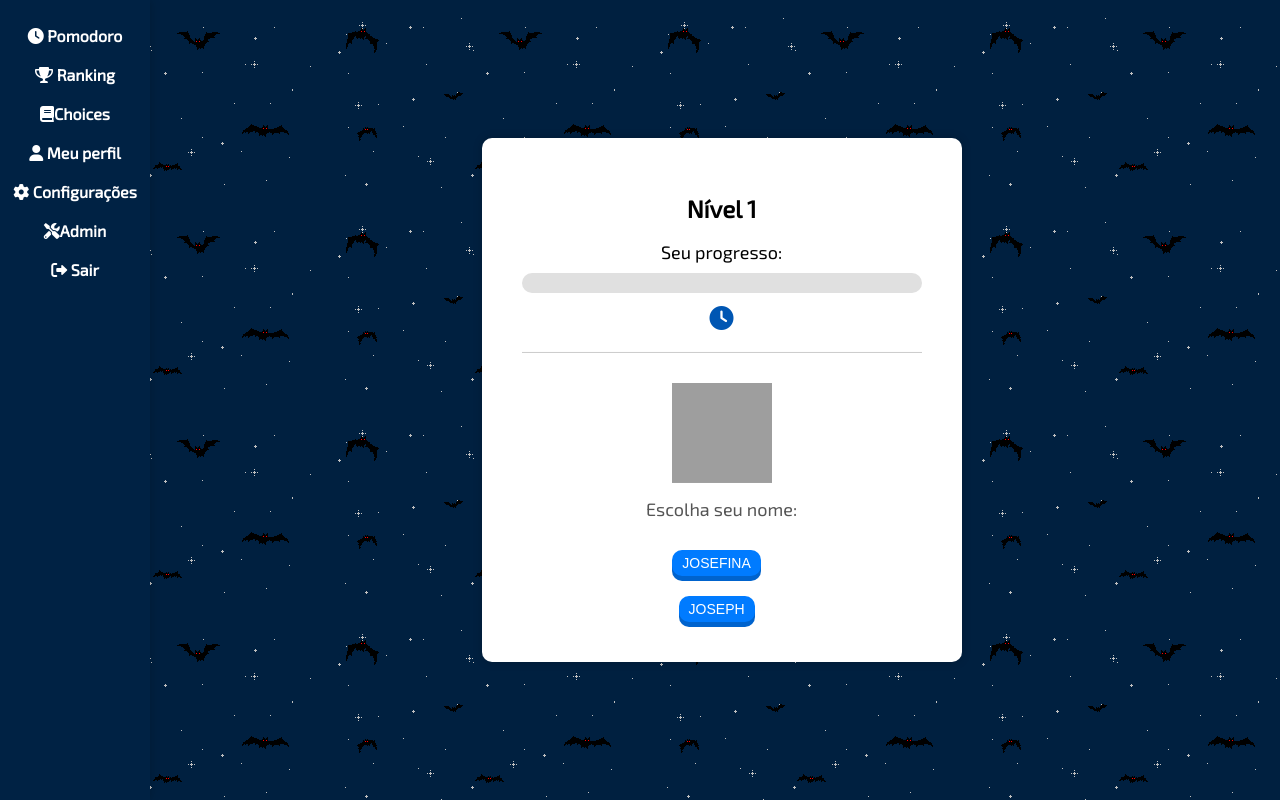
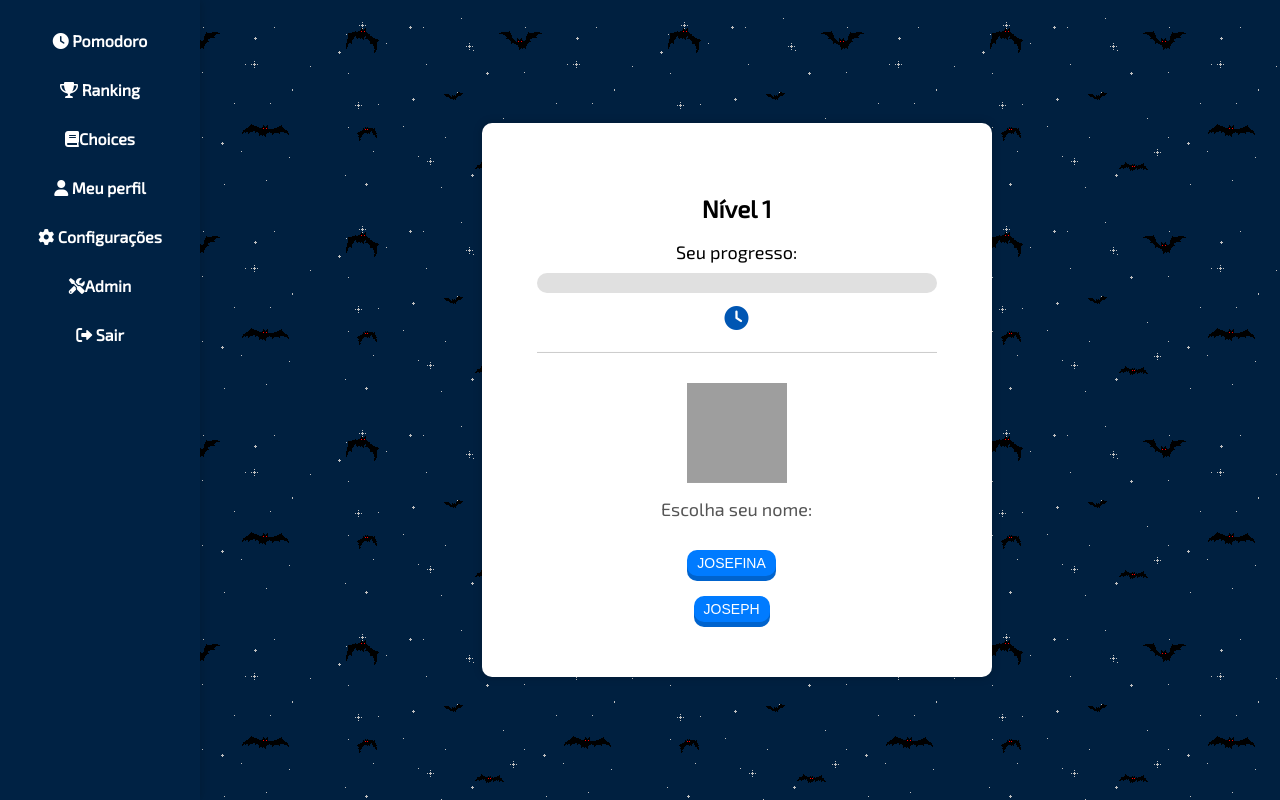
Before and after one commit to pietroxvier/parcialito3, a PHP site: page /progressbar.html in a window 1280 px wide. Run offline with PHP 8.4, Linux system fonts and the light colour scheme; some libraries are stand-ins or nearby versions; grey boxes are pictures that could not be loaded.

Commit message:
update sidebar

```diff
--- a/public/styles/ranking.css
+++ b/public/styles/ranking.css
@@ -85,7 +85,7 @@ body {
     font-weight: bold;
     display: flex;
     align-items: center;
-    justify-content: center;
+    padding-left: 8px;
 }
 
 .sidebar ul li a i {
--- a/public/styles/style2.css
+++ b/public/styles/style2.css
@@ -9,7 +9,6 @@
       body {
           font-family: 'Exo2', sans-serif; /* Use the correct font family name */
 		  background-color: #f4f4f4;
-            text-align: center;
             margin: 0;
             padding: 0;
             display: flex;
@@ -44,12 +43,12 @@
         .progress-container {
             width: 200%;
             max-width: 400px;
-            padding: 40px;
+            padding: 55px;
             background-color: #fff;
             box-shadow: 0px 0px 10px rgba(0, 0, 0, 0.2);
             border-radius: 10px;
 			  overflow-x: auto; /* Add horizontal scroll when content overflows */
-
+			text-align: center;
         }
 
         h1 {
@@ -192,15 +191,13 @@
 
 /* Sidebar styles */
 .sidebar {
-    width: 150px;
+    width: 200px;
     background-color: #002244; /* #005b89 a que tava antes */
     color: #fff;
     position: fixed;
     top: 0;
     left: 0;
     height: 100%;
-    overflow-y: auto;
-    transition: width 0.3s ease; /* Add transition for smooth width change */
     z-index: 1000; /* Ensure it's above other elements */
     box-shadow: 0 0 10px rgba(0, 0, 0, 0.2); /* Add a subtle shadow */
 }
@@ -211,7 +208,7 @@
 }
 
 .sidebar ul li {
-    padding: 10px;
+    padding: 15px;
     text-align: center; /* Center-align the text */
     transition: background-color 0.3s ease; /* Add hover effect */
 }
@@ -224,6 +221,7 @@
     color: #fff;
     text-decoration: none;
     font-weight: bold; /* Make the links bold */
+    text-align: center;
 }
 
 /* Sidebar toggle button styles */
```
